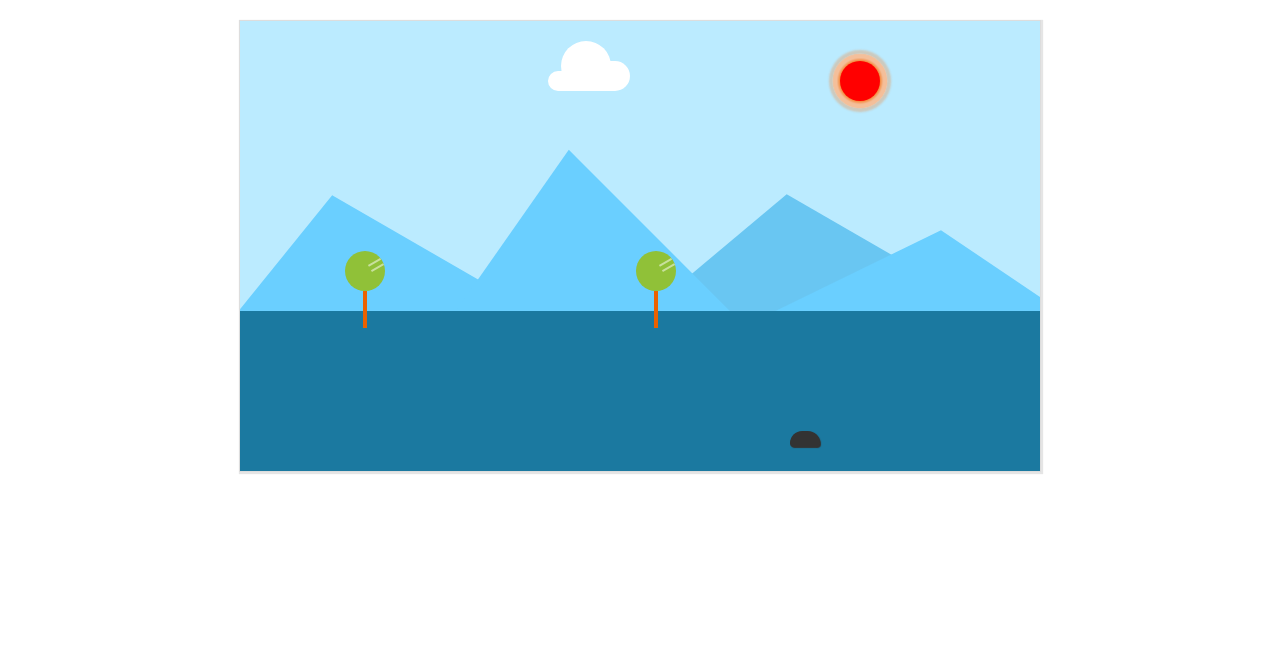
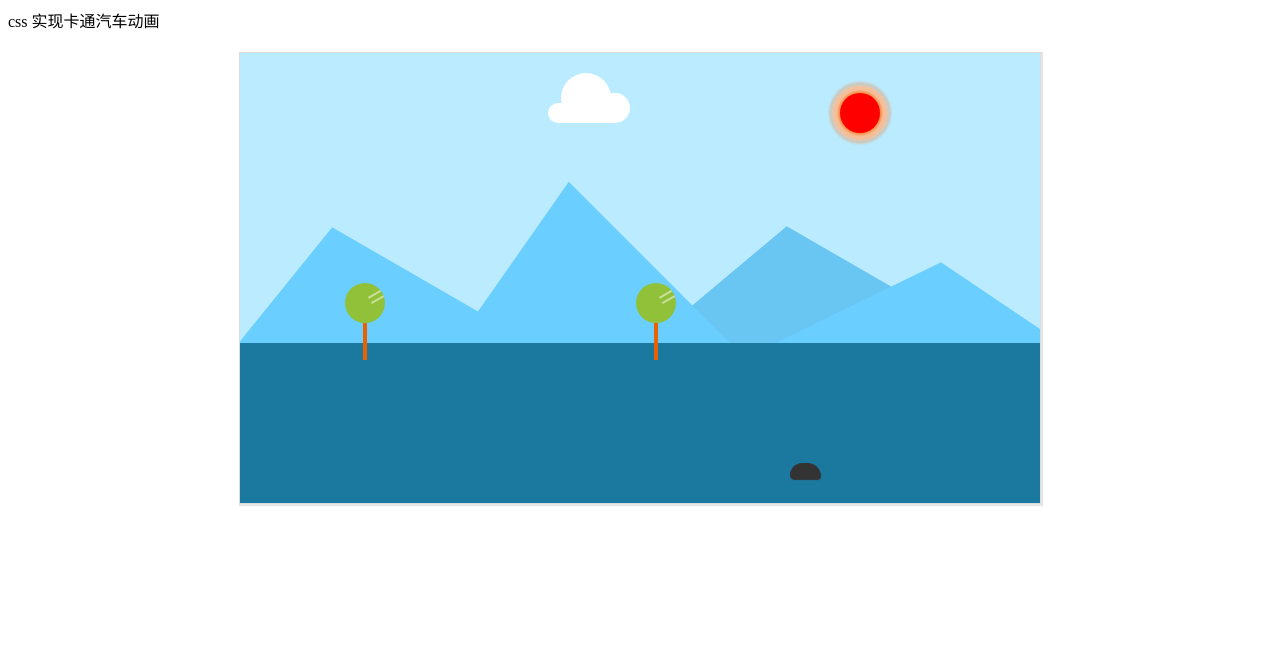
Before and after one commit to lxy666/css3_car_drive, a plain HTML site: page index.html in a window 1280 px wide. Drawn offline with Linux system fonts and the light colour scheme.

Commit message:
Update index.html

```diff
--- a/index.html
+++ b/index.html
@@ -6,6 +6,7 @@
 	<link rel="stylesheet" type="text/css" href="cartoonAnimation.css">
 </head>
 <body>
+	css 实现卡通汽车动画
 	<div class="container">
 		<!-- 山 -->
 		<div class="mountain">
```
